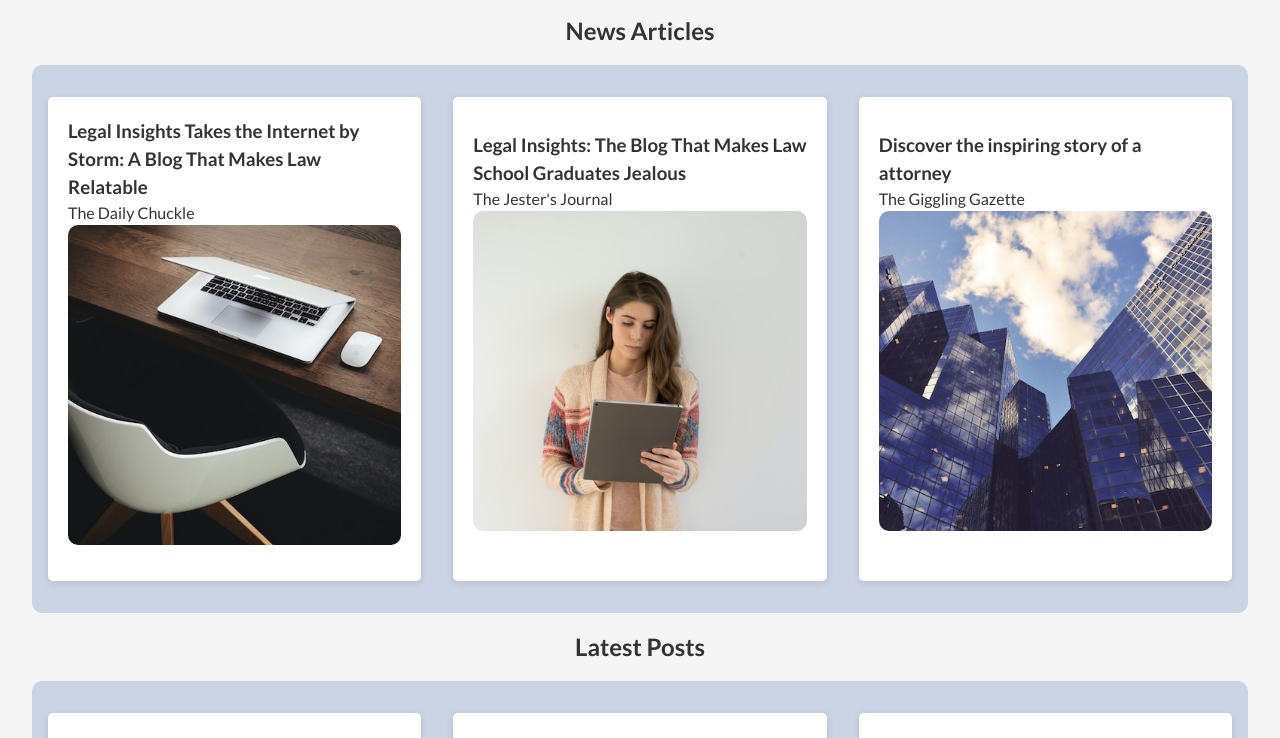
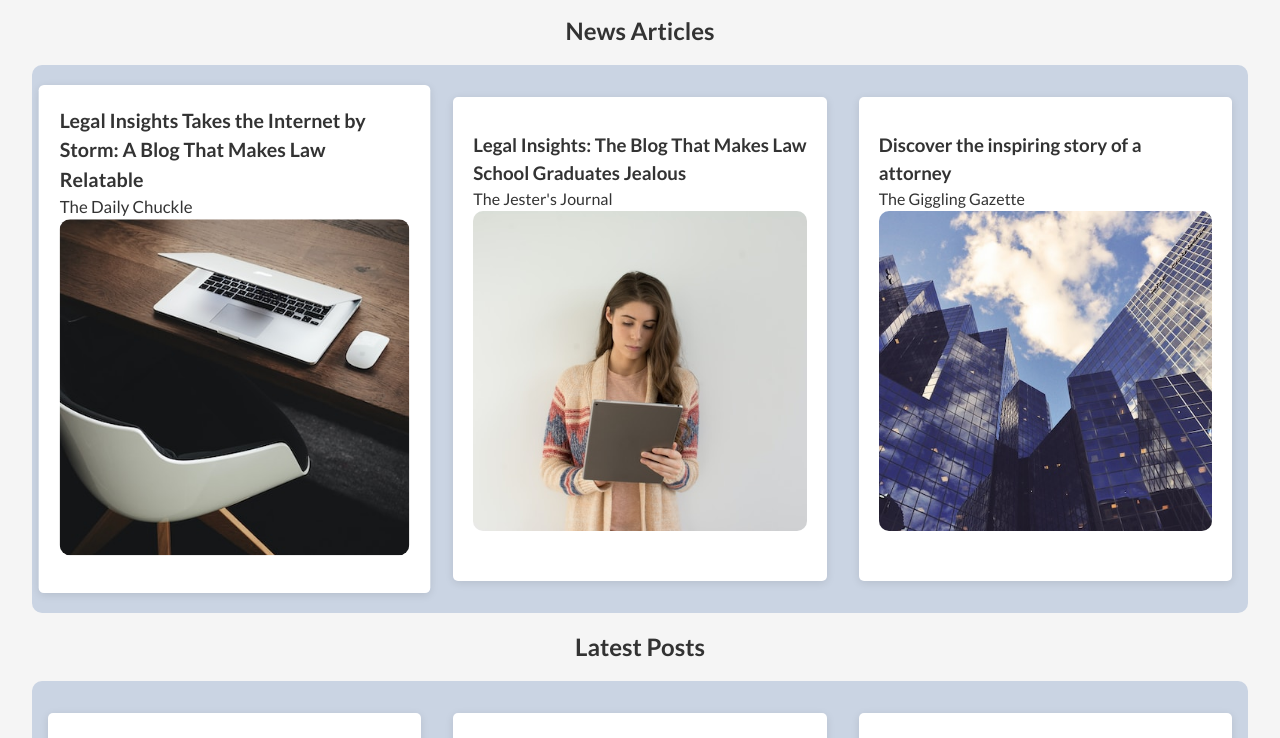
Before and after one commit to Noroff-FEU-Assignments/project-exam-1-emilrh91, a plain HTML site: page index.html in a window 1280 px wide. In both pictures the pointer is over the element 234 px from the left and 1094 px from the top of the page. Shown: the part 756-1494 px from the top of the page. Drawn offline with Linux system fonts and the light colour scheme; no server answers.

Commit message:
hover effects

```diff
--- a/css/blog.css
+++ b/css/blog.css
@@ -10,6 +10,10 @@
 .blog-post {
     box-shadow: 5px 5px 5px 5px #ccc;
     padding: 1rem;
+}
+
+.blog-post:hover {
+    transform: scale(1.05)
 }
 
 .blog-posts-title {
--- a/css/index.css
+++ b/css/index.css
@@ -43,7 +43,6 @@ img {
   height: auto;
 }
 
-/* Navbar */
 .navbar {
   display: flex;
   justify-content: space-around;
@@ -69,7 +68,6 @@ img {
   transform: scale(1.2);
 }
 
-/* Hero */
 .hero {
   display: flex;
   flex-direction: column;
@@ -87,7 +85,6 @@ img {
   font-size: 1.5em;
 }
 
-/* Footer */
 footer {
   display: flex;
   align-items: center;
@@ -168,6 +165,15 @@ footer p {
   padding: 20px;
   border-radius: 5px;
   box-shadow: 0 2px 8px rgba(0, 0, 0, 0.1);
+}
+
+.news-article1:hover,
+.news-article2:hover,
+.news-article3:hover,
+.latest-post:hover,
+.second-latest-post:hover,
+.third-latest-post:hover {
+  transform: scale(1.05);
 }
 
 .news-article1 img,
--- a/css/main.css
+++ b/css/main.css
@@ -16,6 +16,7 @@
 }
 
 body {
+  min-height: 100vh;
   font-family: "Merriweather", sans-serif;
   font-size: 16px;
   line-height: 1.5;
@@ -24,6 +25,7 @@ body {
 }
 
 main {
+  flex-grow: 1;
   font-family: "Merriweather", sans-serif;
 }
 
```
